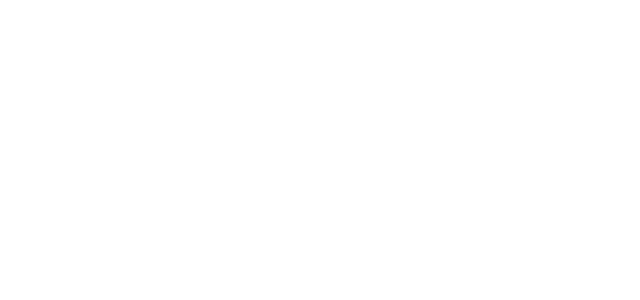
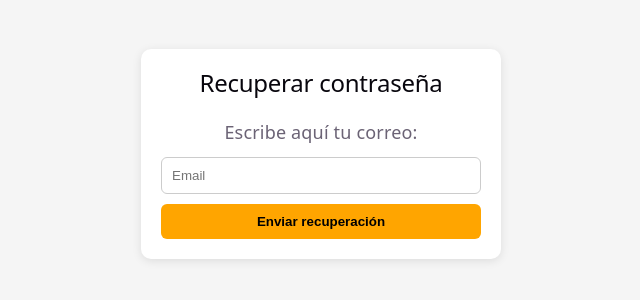
Before and after one commit to anlozor/CityReport, a React app in the folder frontend/: page /recuperar-contrasena in a window 1280 px wide. Before the commit this address had no page. Shown: the part 246-546 px from the top of the page, without its empty margins (319-959 px from the left). Built offline with nearby package versions, Linux system fonts and the light colour scheme; the HTML template or start-up script is replaced by a standard one.

Commit message:
botón y página de contraseña olvidada hecho y conectado al backend con el envío de correo

```diff
--- a/frontend/src/components/MapaLeaflet.jsx
+++ b/frontend/src/components/MapaLeaflet.jsx
@@ -36,7 +36,7 @@ function HandlerClickMapa({setPosicionNueva, setNuevaIncidencia}) {
     return null;
 }
 
-export default function MapaLeaflet({incidencias, onVerDetalles, onActualizarVoto, onNuevaIncidencia, nuevaIncidencia, setNuevaIncidencia}) {
+export default function MapaLeaflet({incidencias, onVerDetalles, onActualizarVoto, onNuevaIncidencia, nuevaIncidencia, setNuevaIncidencia, onIncidenciaCreada}) {
     const madrid = [40.4168, -3.7038];
     const id_usuario = sacarUsuariodelToken();
 
@@ -154,6 +154,11 @@ export default function MapaLeaflet({incidencias, onVerDetalles, onActualizarVot
                                 latitud={posicionNueva.lat}
                                 longitud={posicionNueva.lng}
                                 direccion={posicionNueva.direccion}
+                                onIncidenciaCreada={() => { setPosicionNueva(null);
+                                    if (onIncidenciaCreada) {
+                                        onIncidenciaCreada();
+                                    }
+                                }}
                             />
                         </div>
                     </Popup>
--- a/frontend/src/pages/Login.jsx
+++ b/frontend/src/pages/Login.jsx
@@ -2,6 +2,7 @@
 import { useState } from "react";
 import { useNavigate } from "react-router-dom";
 import { login } from "../services/loginService";
+import { Link } from "react-router-dom";
 
 function Login() {
     // useState se usa para datos que cambian, como un contador que cambia según los botones que pulses
@@ -86,9 +87,23 @@ function Login() {
 
                     <br/><br/>
 
-                    <button type="Submit">Iniciar sesión</button>
+                    <button type="Submit" style={{background: "orange"}}>Iniciar sesión</button>
                 </form>
                 <br/>
+                <button
+                    type="button"
+                    onClick={() => navigate("/recuperar-contrasena")}
+                    style={{
+                        marginTop: "10px",
+                        background: "transparent",
+                        border: "none",
+                        color: "#3b82f6",
+                        cursor: "pointer",
+                        textDecoration: "underline"
+                    }}
+                >
+                    ¿Has olvidado tu contraseña?
+                </button>
                 <button
                     type="button"
                     onClick={() => navigate("/registro")}
--- a/frontend/src/pages/MapaIncidencias.jsx
+++ b/frontend/src/pages/MapaIncidencias.jsx
@@ -37,6 +37,12 @@ function MapaIncidencias() {
     const handleVerDetalles = (incidencia) => {
         setNuevaIncidencia(null);
         setIncidenciaSeleccionada(incidencia);
+    };
+
+    const handleIncidenciaCreada = () => {
+        cargarIncidencias();
+        setNuevaIncidencia(null);
+        setIncidenciaSeleccionada(null);
     };
 
     // Cada vez que se carga, se cargan las incidencias y se resetean los campos
@@ -109,6 +115,7 @@ function MapaIncidencias() {
                     onNuevaIncidencia={handleNuevaIncidencia}
                     nuevaIncidencia={nuevaIncidencia}
                     setNuevaIncidencia={setNuevaIncidencia}
+                    onIncidenciaCreada={handleIncidenciaCreada}
                 />
             )}
             {vista === "perfil" && (
--- a/frontend/src/pages/NuevaIncidencia.jsx
+++ b/frontend/src/pages/NuevaIncidencia.jsx
@@ -1,6 +1,8 @@
 import { useState, useEffect } from "react";
+import { postNuevaIncidencia } from "../services/incidenciasService";
+import { toast } from "react-toastify";
 
-function NuevaIncidencia({latitud, longitud, direccion}) {
+function NuevaIncidencia({latitud, longitud, direccion, onIncidenciaCreada}) {
     const [titulo, setTitulo] = useState("");
     const [descripcion, setDescripcion] = useState("");
 
@@ -45,15 +47,6 @@ function NuevaIncidencia({latitud, longitud, direccion}) {
         setError("");
         setExito("");
 
-        console.log({
-    titulo,
-    descripcion,
-    direccion_texto,
-    categoria,
-    lat,
-    lon
-});
-
         if (!titulo || !descripcion || !direccion_texto || !categoria || lat === null || lon === null) {
             setError("Debes rellenar todos los campos");
             return;
@@ -62,8 +55,6 @@ function NuevaIncidencia({latitud, longitud, direccion}) {
         setLoading(true);
 
         try {
-            const token = localStorage.getItem("token");
-
             const formData = new FormData(); // Para subir archivos, imágenes en este caso
 
             formData.append("titulo", titulo);
@@ -80,23 +71,19 @@ function NuevaIncidencia({latitud, longitud, direccion}) {
                 formData.append("imagenes", imagen2);
             }
 
-            const response = await fetch("http://localhost:3000/incidencias", {
-                method: "POST",
-                headers: {Authorization: `Bearer ${token}`,},
-                body: formData,
-            });
-
-            const data = await response.json();
+            const {response, data} = await postNuevaIncidencia(formData);
 
             if (response.ok) {
-                setExito(data.mensaje);
+                toast.success("Incidencia creada correctamente");
+
+                if (onIncidenciaCreada) {
+                    onIncidenciaCreada();
+                }
 
                 setTitulo("");
                 setDescripcion("");
                 setDireccionTexto("");
                 setCategoria("");
-                setLat(null);
-                setLon(null);
                 setImagen1(null);
                 setImagen2(null);
             } else {
--- /dev/null
+++ b/frontend/src/pages/RecuperarContraseña.jsx
@@ -0,0 +1,82 @@
+import { recuperarContraseña } from "../services/loginService";
+import { useState } from "react";
+import { toast } from "react-toastify";
+
+export default function RecuperarContraseña() {
+    const [email, setEmail] = useState("");
+
+    const enviarRecuperacion = async (e) => {
+        e.preventDefault();
+
+        try {
+            const response = await recuperarContraseña(email);
+            toast.success(response.mensaje);
+
+        } catch (error) {
+            toast.error(error.message);
+        }
+    };
+
+    return (
+        <div
+            style={{
+                width: "100vw",
+                height: "100vh",
+                display: "flex",
+                justifyContent: "center",
+                alignItems: "center",
+                background: "#f5f5f5"
+            }}
+        >
+            <div
+                style={{
+                    width: "320px",
+                    padding: "20px",
+                    background: "white",
+                    borderRadius: "10px",
+                    boxShadow: "0 2px 10px rgba(0, 0, 0, 0.1)",
+                    textAlign: "center",
+                    display: "flex",
+                    flexDirection: "column",
+                    gap: "12px"
+                }}
+            >
+                <h2 style={{marginBottom: "10px"}}> Recuperar contraseña</h2>
+                <p>Escribe aquí tu correo:</p>
+                <form onSubmit={enviarRecuperacion}
+                    style={{
+                        display: "flex",
+                        flexDirection: "column",
+                        gap: "10px"
+                    }}
+                >
+                    <input
+                        type="email"
+                        placeholder="Email"
+                        value={email}
+                        onChange={(e) => setEmail(e.target.value)}
+                        required
+                        style={{
+                            padding: "10px",
+                            borderRadius: "6px",
+                            border: "1px solid #ccc",
+                            outline: "none"
+                        }}
+                    />
+                    <button type="submit"
+                        style={{
+                            padding: "10px",
+                            borderRadius: "6px",
+                            border: "none",
+                            background: "orange",
+                            cursor: "pointer",
+                            fontWeight: "bold"
+                        }}
+                    >
+                        Enviar recuperación
+                    </button>
+                </form>
+            </div>
+        </div>
+    );
+}
--- a/frontend/src/routes/AppRouter.jsx
+++ b/frontend/src/routes/AppRouter.jsx
@@ -8,6 +8,7 @@ import NuevaIncidencia from "../pages/NuevaIncidencia";
 import RegistroNuevoUsuario from "../pages/RegistroNuevoUsuario";
 import MenuHamburguesa from "../layouts/MenuHamburguesa";
 import PerfilUsuario from "../pages/PerfilUsuario";
+import RecuperarContraseña from "../pages/RecuperarContraseña";
 
 function AppRouter(){
     return (
@@ -32,12 +33,16 @@ function AppRouter(){
                     />
                 </Route>
                 <Route
-                    path="/login"
+                    path="/"
                     element={<Login />}
                 />
                 <Route
                     path="/registro"
                     element={<RegistroNuevoUsuario/>}
+                />
+                <Route
+                    path="/recuperar-contrasena"
+                    element={<RecuperarContraseña/>}
                 />
 
             </Routes>
--- a/frontend/src/services/incidenciasService.js
+++ b/frontend/src/services/incidenciasService.js
@@ -28,3 +28,17 @@ export async function getIncidenciaId(id) {
 
     return {response, data};
 }
+
+export async function postNuevaIncidencia(datos) {
+    const token = localStorage.getItem("token");
+
+    const response = await fetch("http://localhost:3000/incidencias", {
+        method: "POST",
+        headers: { Authorization: `Bearer ${token}`},
+        body: datos
+    });
+
+    const data = await response.json();
+
+    return {response, data};
+}
--- a/frontend/src/services/loginService.js
+++ b/frontend/src/services/loginService.js
@@ -12,3 +12,19 @@ export async function login(email, contraseña) {
     return {response, data};
 
 }
+
+export async function recuperarContraseña(email) {
+    const response = await fetch("http://localhost:3000/usuarios/contrasena-olvidada", {
+        method: "PATCH",
+        headers: {"Content-Type": "application/json"},
+        body: JSON.stringify({email})
+    });
+
+    const data = await response.json();
+
+    if (!response.ok) {
+        throw new Error(data.mensaje);
+    }
+
+    return data;
+}
```
Also changed, not shown: 2 other files (tests, documents, lock files or other folders).
